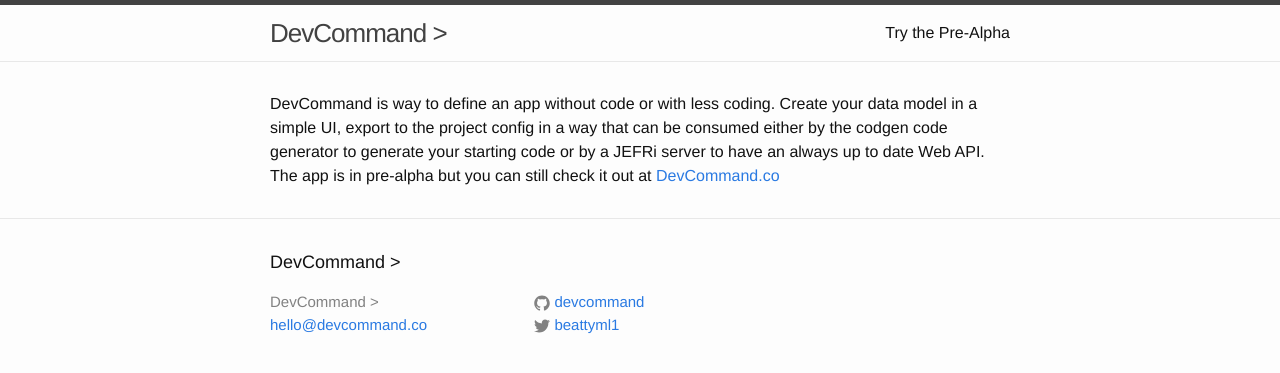
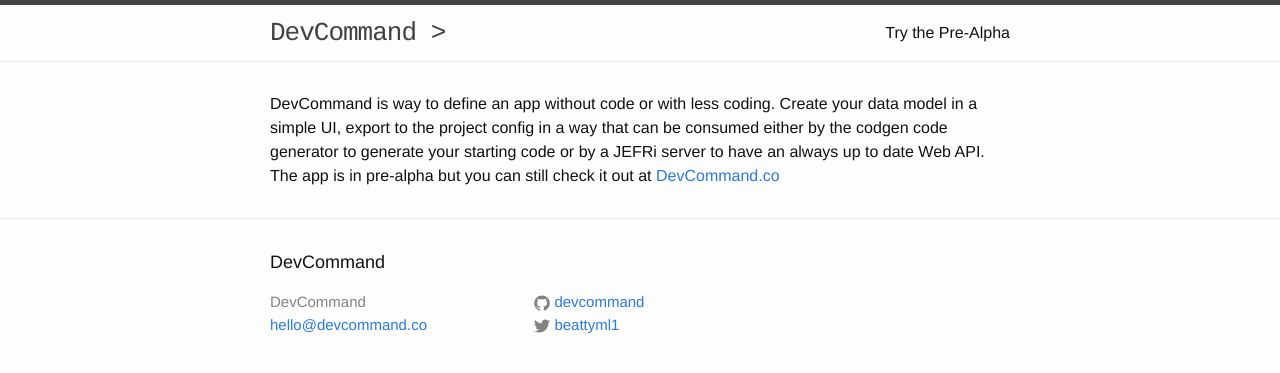
Before and after one commit to devcommand/devcommand.github.io, a Jekyll site: the page built from index.html, in a window 1280 px wide. Shown: the top 373 px of the page. Built offline with Jekyll 4.4.1, drawn with Linux system fonts in a browser that asks for light colours.

Commit message:
Initial commit

```diff
--- a/_config.yml
+++ b/_config.yml
@@ -1,5 +1,5 @@
 # Site settings
-title: DevCommand >
+title: DevCommand
 email: hello@devcommand.co
 description: > # this means to ignore newlines until "baseurl:"
 
--- a/_includes/header.html
+++ b/_includes/header.html
@@ -2,7 +2,7 @@
 
   <div class="wrapper">
 
-    <a class="site-title" href="{{ site.baseurl }}/">{{ site.title }}</a>
+    <a class="site-title" href="{{ site.baseurl }}/">{{ site.title }} > </a>
 
     <nav class="site-nav">
       <a href="#" class="menu-icon">
--- a/css/main.scss
+++ b/css/main.scss
@@ -42,7 +42,9 @@
     }
 }
 
-
+.site-title {
+  font-family: courier, monospace;
+}
 
 // Import partials from `sass_dir` (defaults to `_sass`)
 @import
```
